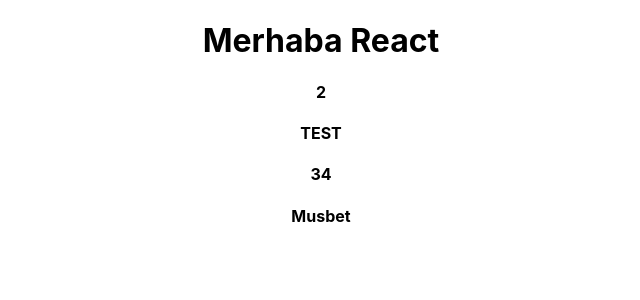
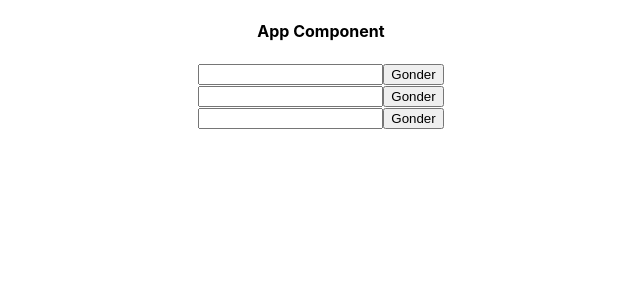
Before and after one commit to Aydan-Shah/reactTutorial, a React (Create React App) app: page / in a window 1280 px wide. Shown: the top 300 px of the page, without its empty margins (319-959 px from the left). Built offline with nearby package versions, Linux system fonts and the light colour scheme.

Commit message:
component yaratmaq ve import etmek

```diff
--- a/src/App.js
+++ b/src/App.js
@@ -1,22 +1,27 @@
 import React, { Component } from 'react'
 import './App.css';
+import User from "./components/User";
 
-export default class App extends Component {
+ class App extends Component {
   render() {
     const test = 34;
     const isAuth = true;
     return (
       <div className='App'>
-        <h1>Merhaba React</h1>
+        {/* <h1>Merhaba React</h1>
         <h4> { 1+ 1 } </h4>
         <h4> { "test".toLocaleUpperCase() } </h4>
         <h4> { test } </h4>
-        <h4>
-          {
-            isAuth ? <p >Musbet </p> : null
-          }
-        </h4>
+        <h4> {isAuth ? <p >Musbet </p> : null} </h4> */}
+
+
+        <h4> App Component</h4>
+        <User/>
+        <User/>
+        <User/>
       </div>
     )
   }
 }
+
+export default App;
--- /dev/null
+++ b/src/components/User.js
@@ -0,0 +1,16 @@
+import React, { Component } from 'react'
+
+class User extends Component {
+  render() {
+    return (
+      <div>
+        <form>
+            <input type='text' />
+            <button>Gonder</button>
+        </form>
+      </div>
+    )
+  }
+}
+
+export default User;
```
